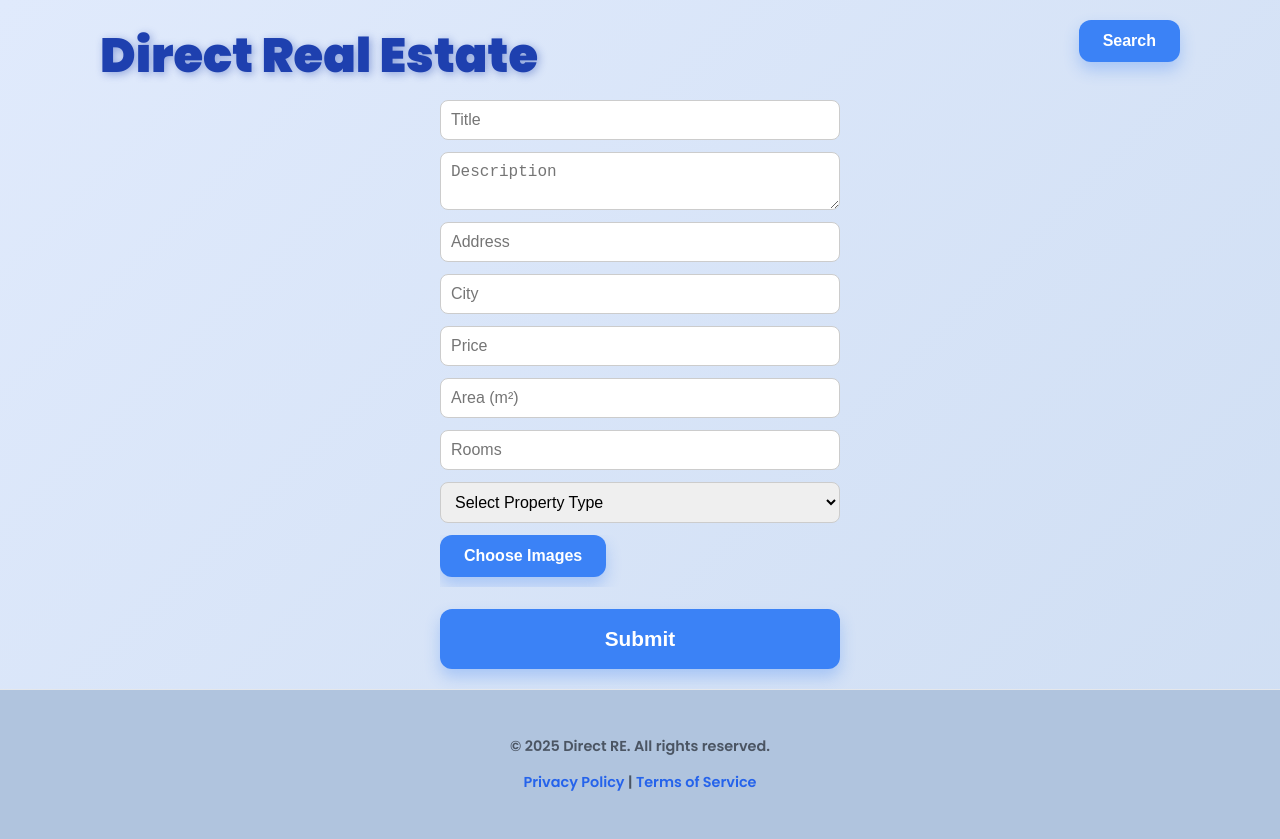
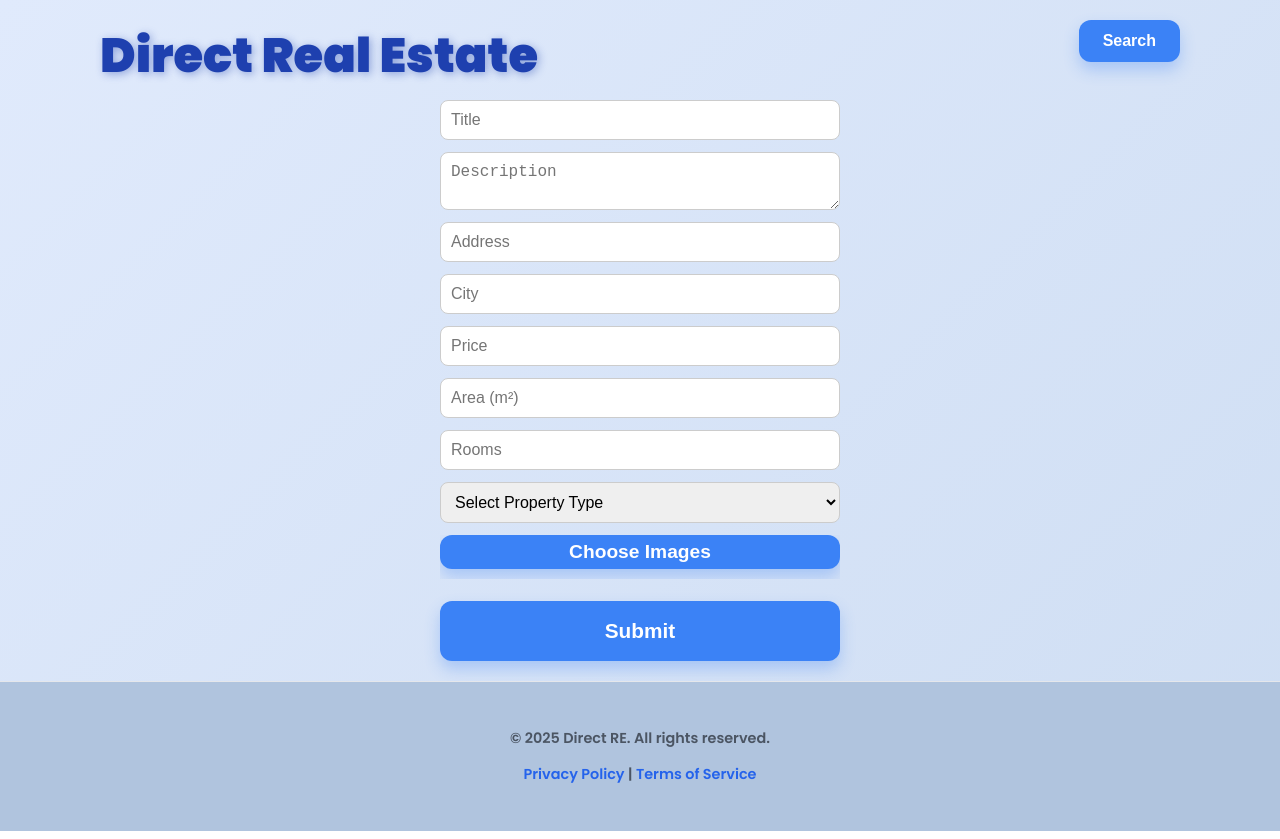
Before and after one commit to denisberenov/real_estate, a React (Create React App) app in the folder front/: page / in a window 1280 px wide. Both pictures are taken after a click on the button "Upload". Built offline with nearby package versions, Linux system fonts and the light colour scheme.

Commit message:
fix upload images button view

```diff
--- a/front/src/components/UploadForm/UploadForm.css
+++ b/front/src/components/UploadForm/UploadForm.css
@@ -30,20 +30,26 @@
   background: #3b82f6;
   border: none;
   border-radius: 12px;
-  padding: 12px 24px;
+  padding: 6px 60px;
   color: #fff;
   font-weight: 600;
-  font-size: 1rem;
+  font-size: 1.2rem;
   cursor: pointer;
+  width: 100%;
+  text-align: center;
+  transition: all 0.3s ease;
   box-shadow: 0 8px 15px rgba(59, 130, 246, 0.3);
-  z-index: 1000;
-  transition: all 0.3s ease;
 }
 
 .choose-image-button:hover {
   background: #2563eb;
-  box-shadow: 0 12px 25px rgba(37, 99, 235, 0.5);
-  transform: translateY(-2px);
+  transition: background 0.3s ease;
+}
+
+.choose-image-button:active {
+  background: #1d4ed8;
+  box-shadow: 0 6px 12px rgba(29, 78, 216, 0.3);
+  transform: translateY(-2px) scale(0.97);
 }
 
 /* hide real input */
```
